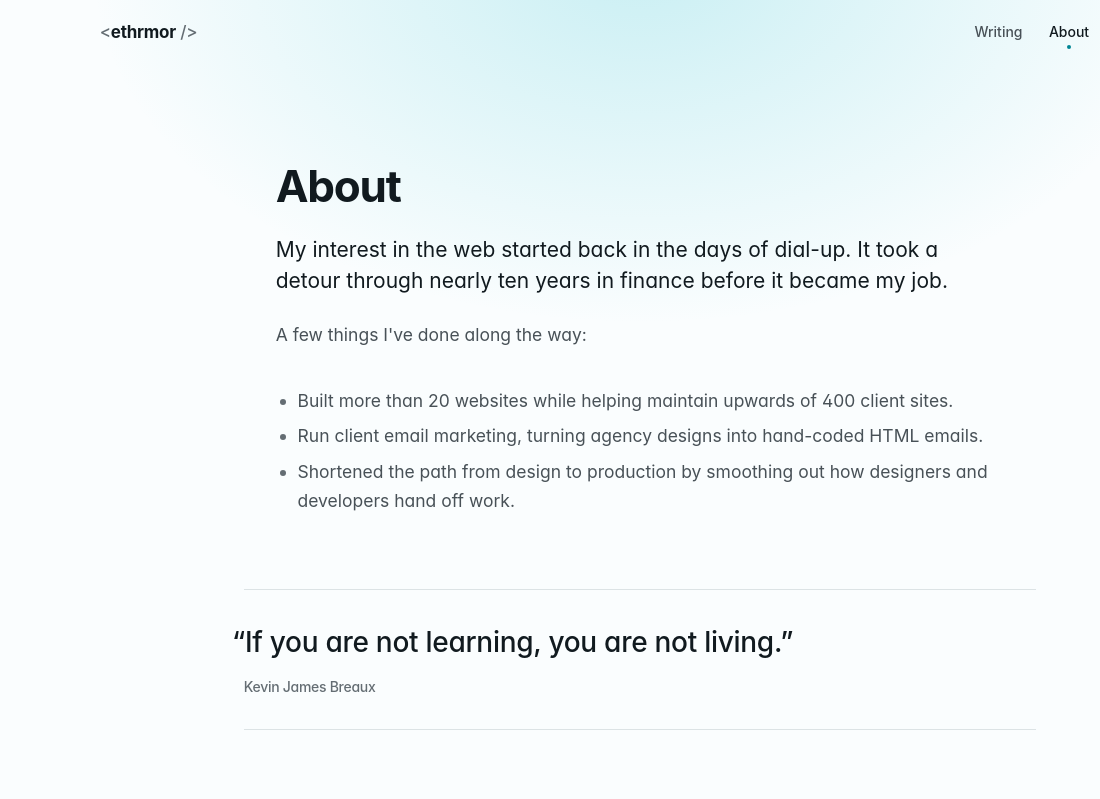
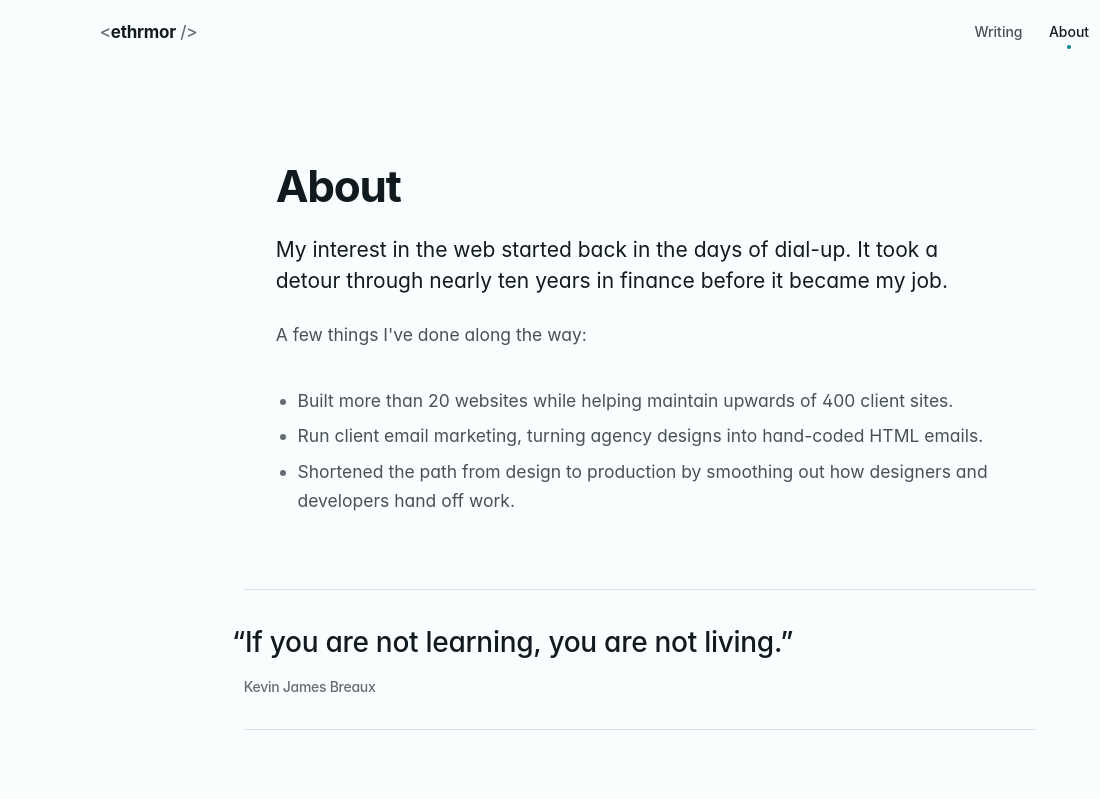
Before and after one commit to ethrmor/ethrmor-os, an Astro site: page /about in a window 1280 px wide. Shown: the top 799 px of the page, 0-1100 px from the left. Built offline with nearby package versions, Linux system fonts and the light colour scheme; Astro itself is replaced by a stand-in of ours.

Commit message:
Remove accent glow behind the header
Co-Authored-By: Claude Opus 5.5 <noreply@anthropic.com>

```diff
--- a/src/styles/global.css
+++ b/src/styles/global.css
@@ -17,7 +17,6 @@
   --accent: oklch(56% 0.1 209);
   --accent-ink: oklch(47% 0.095 212);
   --accent-wash: oklch(56% 0.1 209 / 0.1);
-  --glow: oklch(78% 0.11 205 / 0.28);
   --shadow: 0 1px 2px oklch(21% 0.016 235 / 0.06), 0 6px 8px -4px oklch(21% 0.016 235 / 0.08);
 
   --font: 'Manrope Variable', -apple-system, 'Segoe UI', sans-serif;
@@ -38,7 +37,6 @@
   --ease-out: cubic-bezier(0.22, 1, 0.36, 1);
   --ease-out-quart: cubic-bezier(0.25, 1, 0.5, 1);
 
-  --z-glow: -1;
   --z-header: 10;
 
   --grid-gap: clamp(1.25rem, 6vw, 3rem);
@@ -63,7 +61,6 @@
   --accent: oklch(76% 0.11 202);
   --accent-ink: oklch(80% 0.1 200);
   --accent-wash: oklch(76% 0.11 202 / 0.12);
-  --glow: oklch(60% 0.11 210 / 0.22);
   --shadow: 0 1px 2px oklch(0% 0 0 / 0.3), 0 8px 16px -8px oklch(0% 0 0 / 0.5);
 }
 
@@ -95,21 +92,6 @@ body {
   -webkit-font-smoothing: antialiased;
   -moz-osx-font-smoothing: grayscale;
   transition: background-color 300ms var(--ease-out);
-}
-
-/* One soft pool of light at the top of every page, instead of a pattern. */
-body::before {
-  position: absolute;
-  top: 0;
-  left: 50%;
-  translate: -50% -55%;
-  z-index: var(--z-glow);
-  border-radius: 50%;
-  background: radial-gradient(closest-side, var(--glow), transparent);
-  width: min(1100px, 100%);
-  height: 720px;
-  content: '';
-  pointer-events: none;
 }
 
 ::selection {
```
